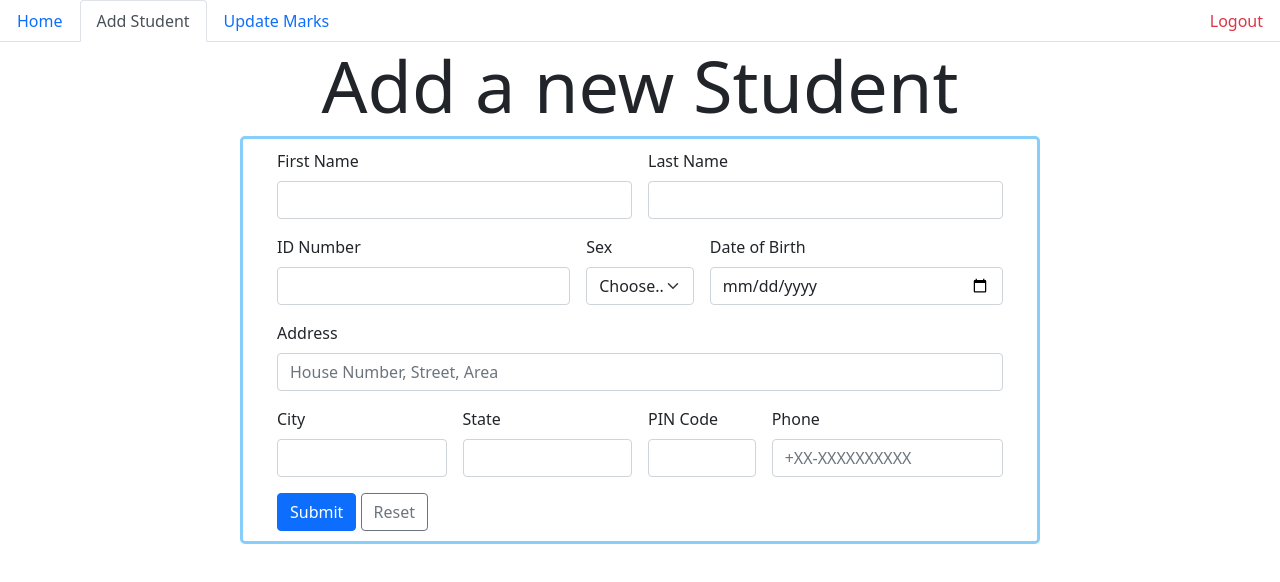
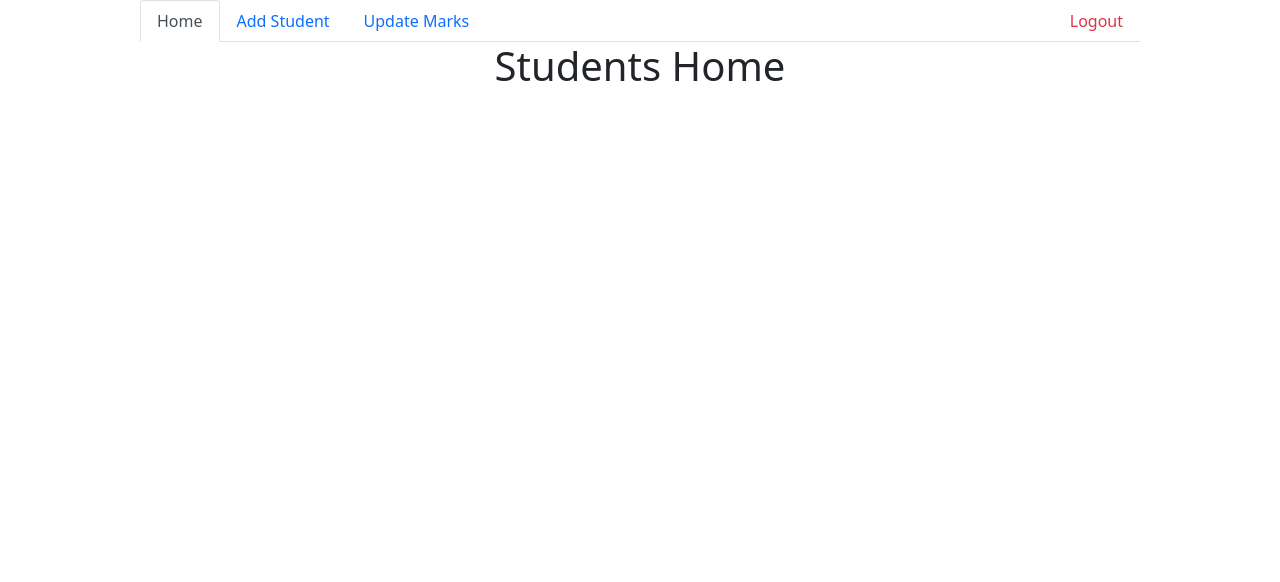
Before and after one commit to amithm7/web-sis, a website: page app/app.html in a window 1280 px wide. Drawn offline with nearby package versions, Linux system fonts and the light colour scheme; files that its build step writes are made by us from their sources.

Commit message:
refactor: view: heading size

```diff
--- a/app/app.html
+++ b/app/app.html
@@ -16,10 +16,10 @@
 <body>
 	<ul class="nav nav-tabs">
 		<li class="nav-item">
-			<a class="nav-link" data-bs-toggle="tab" href="#home">Home</a>
+			<a class="nav-link active" data-bs-toggle="tab" href="#home">Home</a>
 		</li>
 		<li class="nav-item">
-			<a class="nav-link active" data-bs-toggle="tab" href="#add-student">Add Student</a>
+			<a class="nav-link" data-bs-toggle="tab" href="#add-student">Add Student</a>
 		</li>
 		<li class="nav-item">
 			<a class="nav-link" data-bs-toggle="tab" href="#add-marks">Update Marks</a>
@@ -29,11 +29,11 @@
 		</form>
 	</ul>
 	<div class="tab-content">
-		<div class="tab-pane fade" id="home" role="tabpanel">
-			<h2 class="text-center display-2">Students Home</h2>
+		<div class="tab-pane fade show active" id="home" role="tabpanel">
+			<h2 class="text-center display-6">Students Home</h2>
 		</div>
-		<div class="tab-pane fade show active" id="add-student" role="tabpanel">
-			<h2 class="text-center display-2" >Add a new Student</h2>
+		<div class="tab-pane fade" id="add-student" role="tabpanel">
+			<h2 class="text-center display-6" >Add a new Student</h2>
 			<section class="add-student">
 				<form class="row g-3 mx-3">
 					<div class="col-md-6">
@@ -89,7 +89,7 @@
 			</section>
 		</div>
 		<div class="tab-pane fade" id="add-marks" role="tabpanel">
-			<h2 class="text-center display-2">Enter Marks of a Student</h2>
+			<h2 class="text-center display-6">Enter Marks of a Student</h2>
 			<section class="add-marks">
 				<form class="row g-3 add-marks-search mx-3">
 					<label class="col-md-3 col-form-label">Enter Student ID:</label>
--- a/app/public/css/common.css
+++ b/app/public/css/common.css
@@ -1,3 +1,8 @@
 * {
 	box-sizing: border-box;
 }
+
+body {
+	max-width: 1000px;
+	margin: auto;
+}
```
Also changed, not shown: app/login.html (+3 -3 lines).
